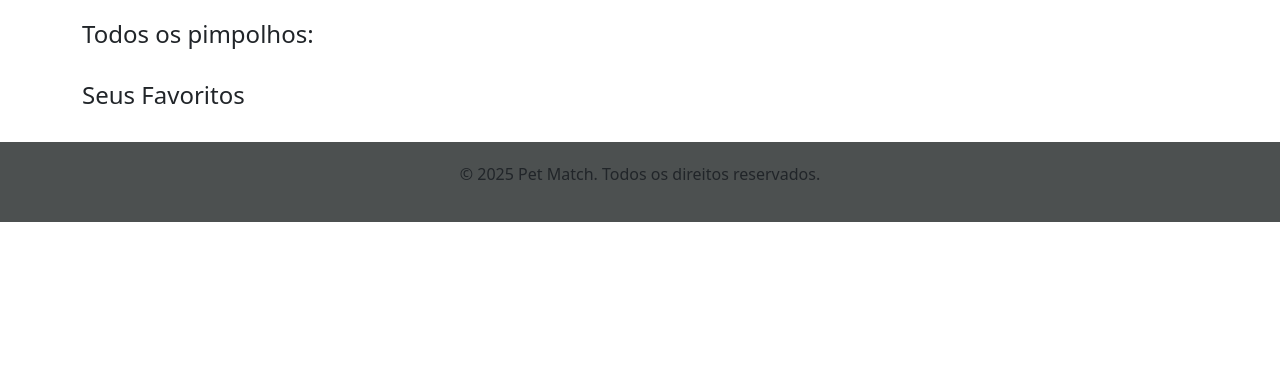
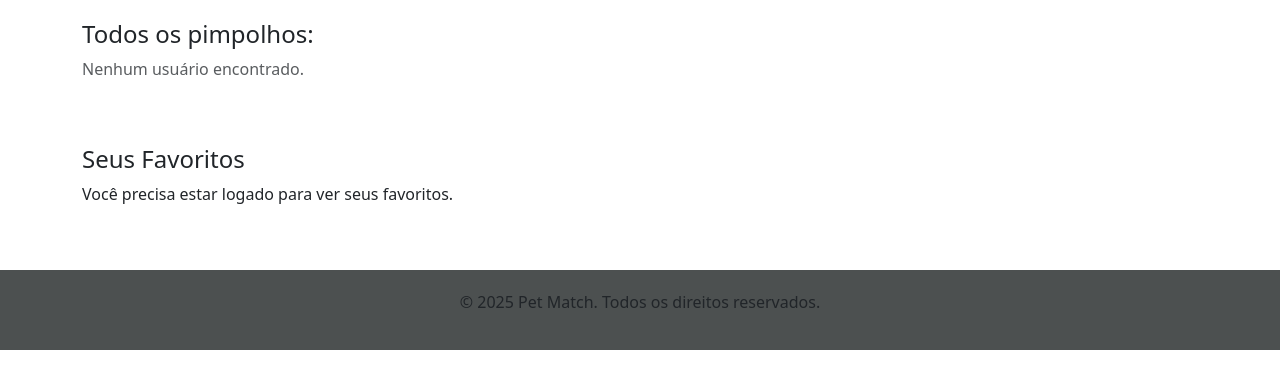
Before and after one commit to EsdrasMOS/PetMatch, a plain HTML site: page pimpolhos.html in a window 1280 px wide. Shown: the part 326-714 px from the top of the page. Drawn offline with nearby package versions, Linux system fonts and the light colour scheme.

Commit message:
Commit 03

```diff
--- a/pimpolhos.html
+++ b/pimpolhos.html
@@ -66,6 +66,6 @@
   <!-- Bootstrap JS -->
   <script src="https://cdn.jsdelivr.net/npm/bootstrap@5.3.3/dist/js/bootstrap.bundle.min.js"></script>
   <!-- Script da página -->
-  <script src="pimpolhos.js"></script>
+  <script src="pimp.js"></script>
 </body>
 </html>
```
